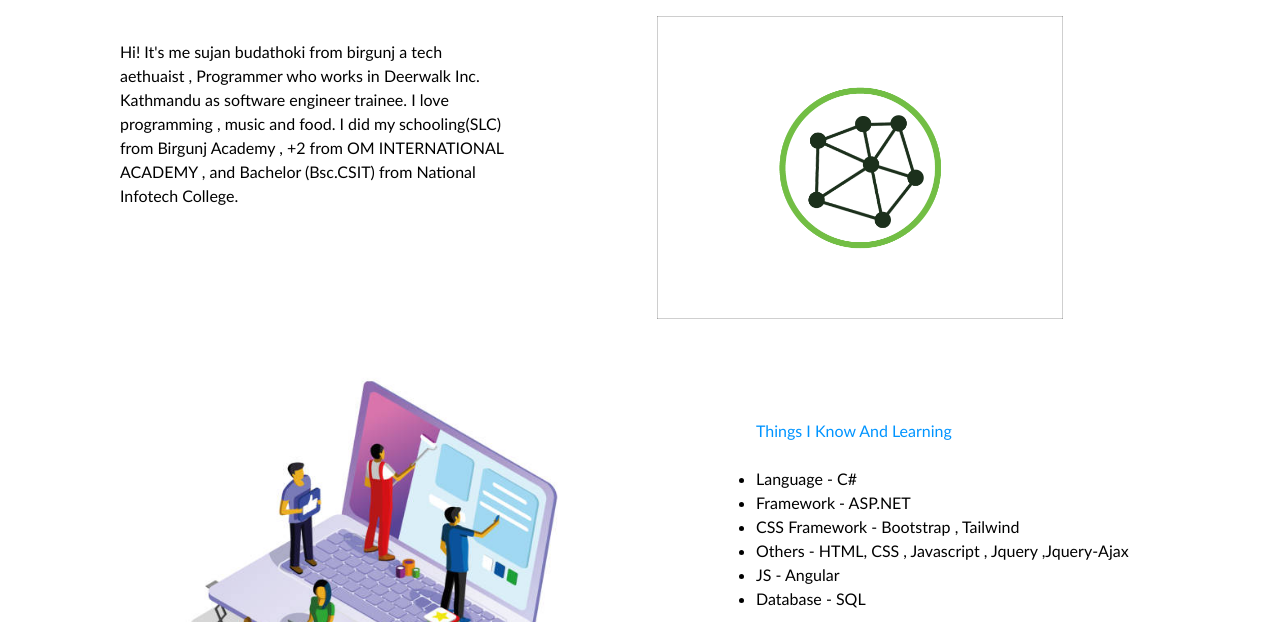
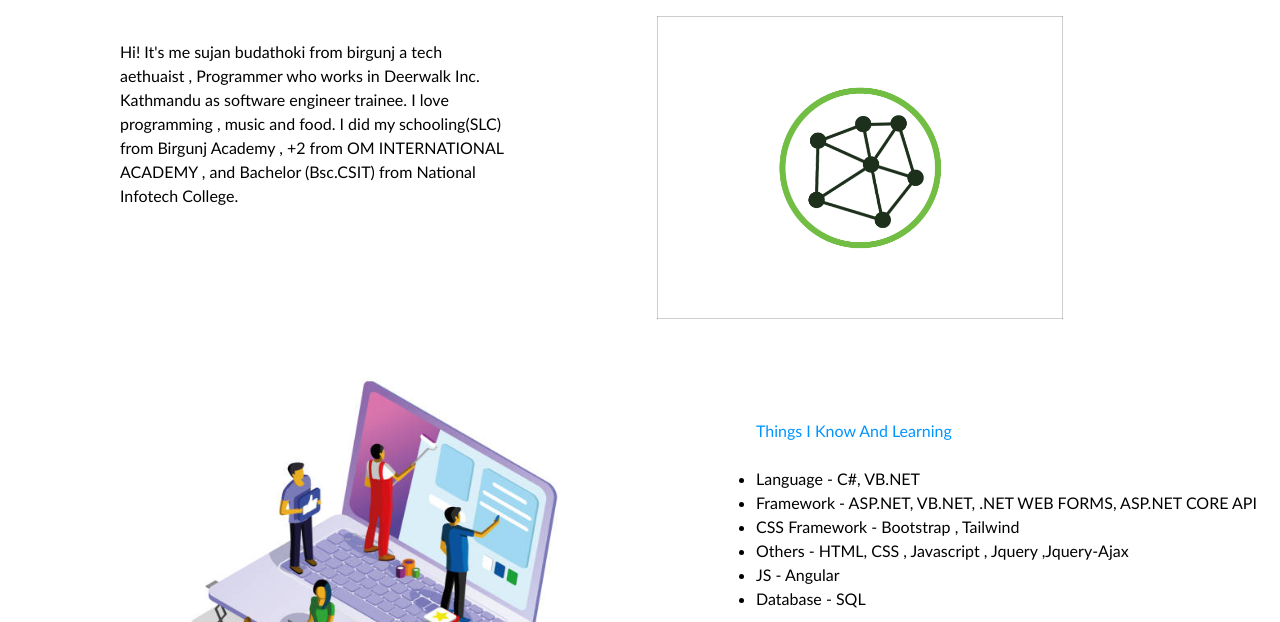
Before and after one commit to sujanbudathoki/sujanbudathoki.github.io, a plain HTML site: page index.html in a window 1280 px wide. Shown: the part 178-800 px from the top of the page. Drawn offline with nearby package versions, Linux system fonts and the light colour scheme.

Commit message:
index.html updated

```diff
--- a/index.html
+++ b/index.html
@@ -78,12 +78,12 @@
                 <h4 style="color:#0094ff">Things I Know And Learning</h4>
                 <br />
                 <ul class="list-disc">
-                    <li>Language - C#</li>
-                    <li>Framework - ASP.NET
+                    <li>Language - C#, VB.NET</li>
+                    <li>Framework - ASP.NET, VB.NET, .NET WEB FORMS, ASP.NET CORE API
                     <li>CSS Framework - Bootstrap , Tailwind </li>
-                    <li> Others - HTML, CSS , Javascript , Jquery ,Jquery-Ajax</li>
-                    <li>  JS - Angular  </li>
-                    <li> Database - SQL </li>
+                    <li>Others - HTML, CSS , Javascript , Jquery ,Jquery-Ajax</li>
+                    <li>JS - Angular  </li>
+                    <li>Database - SQL </li>
 
                 </ul>
             </div>
```
